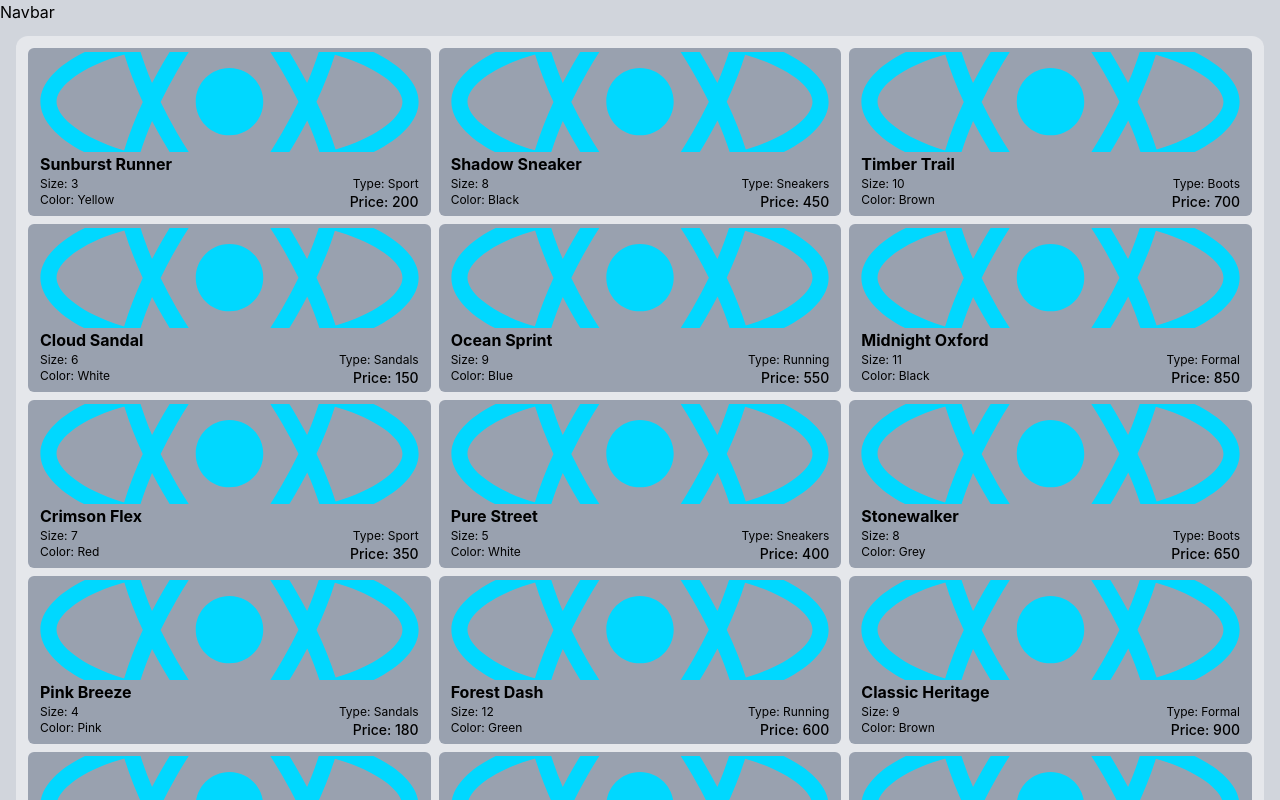
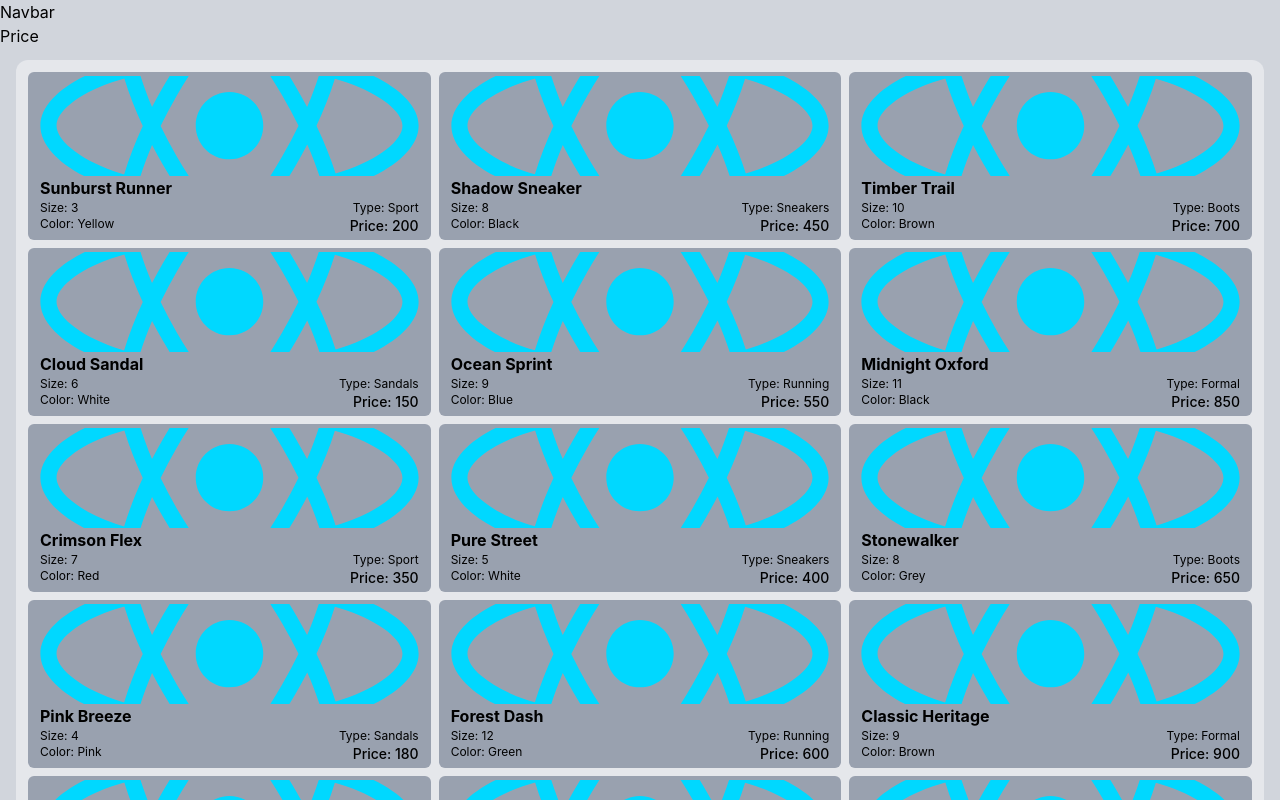
Before and after one commit to FrederikKristensen/justShoes, a React (Vite) app: page / in a window 1280 px wide. Shown: the top 800 px of the page. Built offline with nearby package versions, Linux system fonts and the light colour scheme.

Commit message:
Added a sort for price. Now sorts the cards from cheapest to most expensive

```diff
--- a/src/App.tsx
+++ b/src/App.tsx
@@ -1,13 +1,25 @@
+import { useState } from 'react';
 import './App.css';
 import Shocard from './components/Shocard';
 import Shoes from './Shoes';
 
 function App() {
+  const [data, setData] = useState(Shoes);
+
+  const handleSort = (type: string) => {
+    const listData = [...Shoes];
+    if (type == 'price') {
+      listData.sort((a, b) => a.price - b.price);
+    }
+    setData(listData);
+  };
+
   return (
     <main>
       <div>Navbar</div>
+      <div onClick={() => handleSort('price')}>Price</div>
       <div className="grid grid-cols-3 gap-2 mx-4 mt-3 p-3 rounded-xl bg-gray-200">
-        {Shoes.map((e) => {
+        {data.map((e) => {
           return (
             <Shocard name={e.name} type={e.type} size={e.size} color={e.color} price={e.price} />
           );
```
